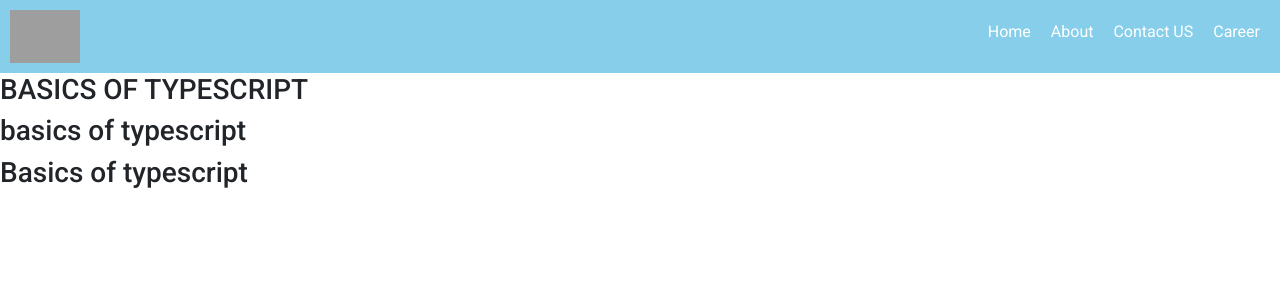
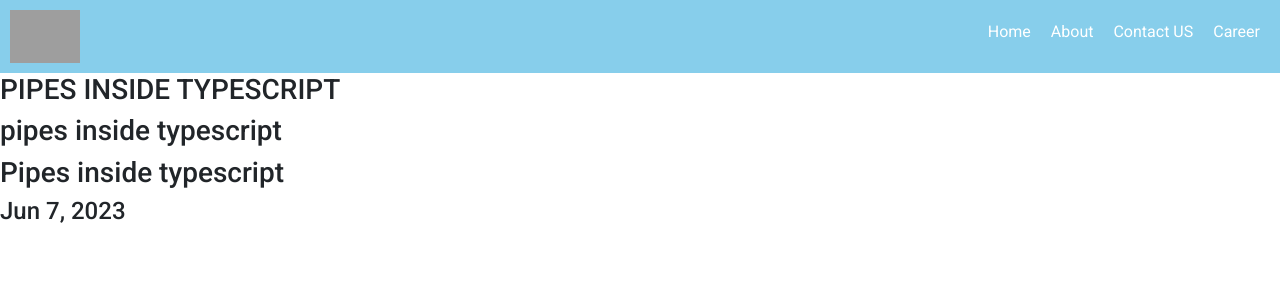
Before and after one commit to iampavanmun18/my-first-project, an Angular app: page / in a window 1280 px wide. Shown: the top 300 px of the page. Built offline with nearby package versions, Linux system fonts and the light colour scheme; grey boxes are pictures that could not be loaded.

Commit message:
added pipes for Uppercase,lowercase and Date()

```diff
--- a/src/app/app.component.ts
+++ b/src/app/app.component.ts
@@ -6,7 +6,7 @@ import { Component } from '@angular/core';
   styleUrls: ['./app.component.css'],
 })
 export class AppComponent {
-  title= "Basics of typescript";
-  data:number = 20
+  title= "Pipes inside typescript";
+  today = Date()
 
 }
```
